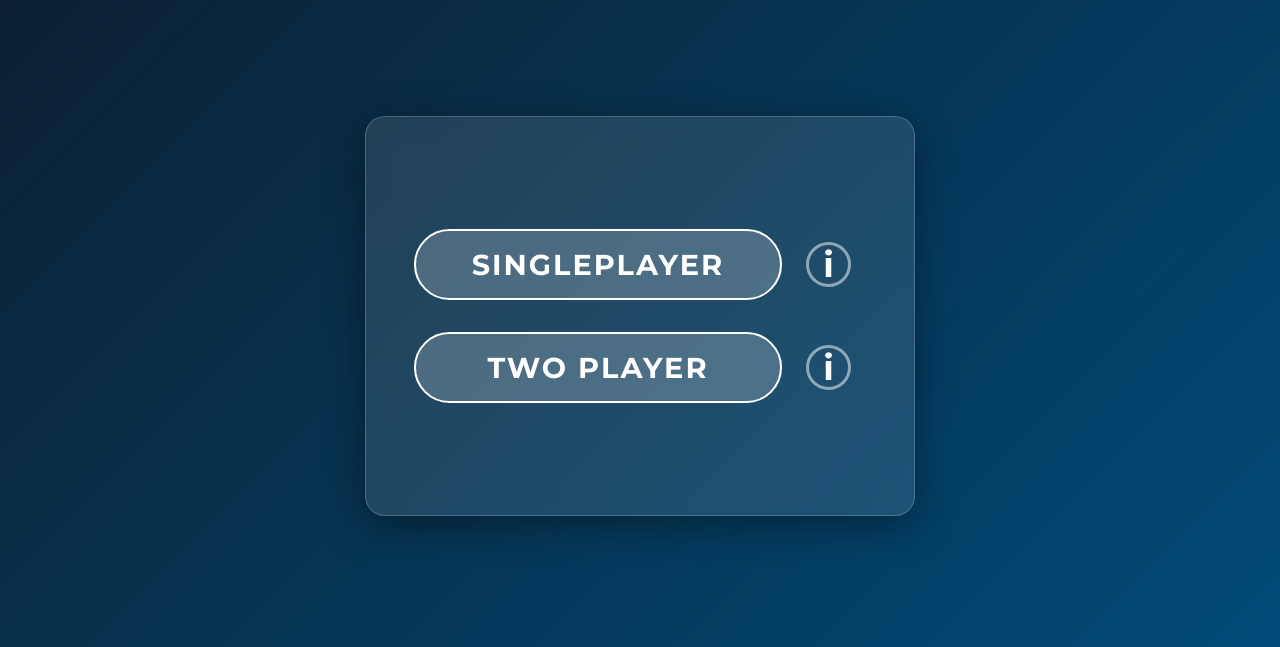
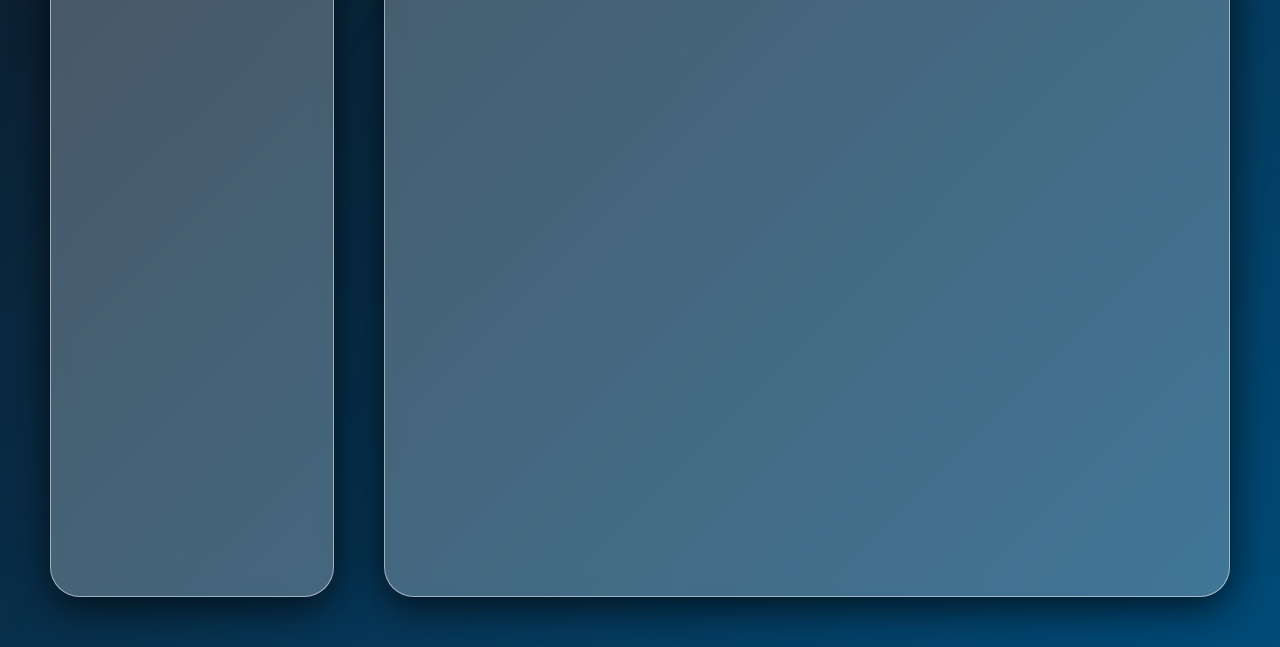
Before and after one commit to devchap8/battleship, a website built with webpack: page src/template.html in a window 1280 px wide. Shown: the part 153-800 px from the top of the page. Built offline with nearby package versions, Linux system fonts and the light colour scheme.

Commit message:
feat: mockup boxes for char select

```diff
--- a/src/style.css
+++ b/src/style.css
@@ -218,3 +218,48 @@ main {
     visibility: visible;
     transform: translateY(-50%) translateX(0px);
 }
+
+/* ===================
+Character Select Screen
+=================== */
+
+#character-select-screen {
+    display: flex;
+    flex-direction: row;
+    gap: 50px;
+    padding: 50px;
+}
+
+#character-select-screen > div {
+    height: 100%;
+    background: rgba(255, 255, 255, .25);
+    backdrop-filter: blur(10px);
+    border: 1px solid rgba(255, 255, 255, .5);
+    border-radius: 30px;
+    box-shadow: 0 10px 40px rgba(0, 0, 0, .7);
+}
+
+.character-sidebar {
+    flex: 1;
+}
+
+.character-info {
+    flex: 3;
+}
+
+
+/* .gamemode-select-panel {
+    width: 550px;
+    height: 400px;
+    background: rgba(255, 255, 255, .1);
+    backdrop-filter: blur(10px);
+    border: 1px solid rgba(255, 255, 255, .2);
+    border-radius: 20px;
+    box-shadow: 0 10px 40px rgba(0, 0, 0, .4);
+    display: flex;
+    flex-direction: column;
+    justify-content: center;
+    gap: 2rem;
+    padding: 3rem;
+    z-index: 10;
+} */
--- a/src/template.html
+++ b/src/template.html
@@ -11,7 +11,8 @@
 </head>
 <body>
     <div class="background-image-container"></div>
-    <section id="menu-screen" class="screen active">
+    <section id="menu-screen" class="screen">
+    <!-- Make active later ^^^^^ -->
         <header>
             <h1>BATTLESHIP</h1>
         </header>
@@ -47,8 +48,14 @@
             </section>
         </main>
     </section>
-    <section id="character-select-screen" class="screen">
-        <div>Hello</div>
+    <section id="character-select-screen" class="screen active">
+        <!-- Remome active later ^^^^^ -->
+         <div class="character-sidebar">
+            Character Sidebar Here
+         </div>
+         <div class="character-info">
+            Character Info Here
+         </div>
     </section>
 </body>
 </html>
```
